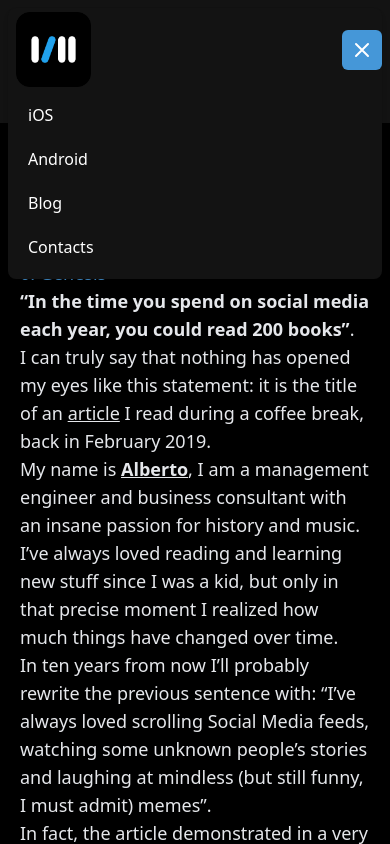
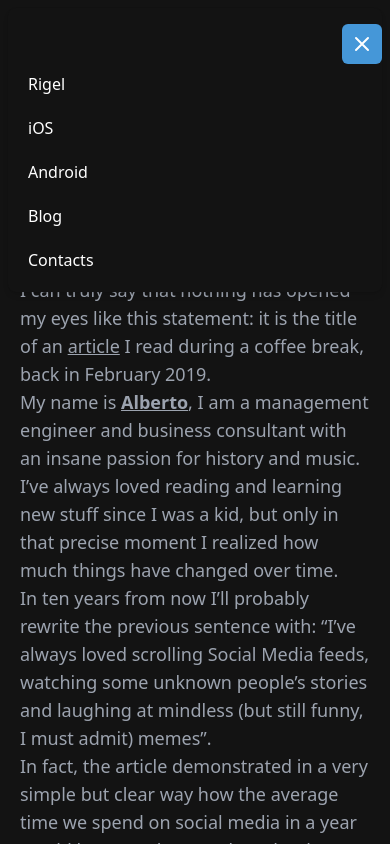
Before and after one commit to rigel-app/rigel-app.github.io, a Gatsby site: page /never-give-up-always-pivot/ in a window 390 px wide. Both pictures are taken after a click on the button "Open main menu". Shown: the top 844 px of the page. Built offline with nearby package versions, Linux system fonts and the light colour scheme; Gatsby itself is replaced by a stand-in of ours.

Commit message:
fix nav bar in blog

```diff
--- a/src/blog/never-give-up-always-pivot.md
+++ b/src/blog/never-give-up-always-pivot.md
@@ -1,6 +1,6 @@
 ---
 title: Never Give Up, Always Pivot - a Startup Story
-author: Tommaso
+author: Alberto
 date: 2021-02-08
 ---
 
--- a/src/components/nav-bar.js
+++ b/src/components/nav-bar.js
@@ -1,6 +1,6 @@
 import React, { useState, useEffect, useRef } from "react"
 
-const NavBar = () => {
+const NavBar = ({hideNav=false}) => {
     const [showModal, setShowModal] = useState(false)
     const [showSocialModal, setShowSocialModal] = useState(false)
     const container = useRef(null);
@@ -14,16 +14,16 @@ const NavBar = () => {
         };
 
         window.addEventListener('click', handleOutsideClick);
+
         return () => window.removeEventListener('click', handleOutsideClick);
     }, [showSocialModal, container]);
 
     return (<>
-        <div class="relative pt-6 px-4 sm:px-6 lg:px-16">
+        <div hidden={hideNav} class="relative pt-6 px-4 sm:px-6 lg:px-16 ">
             <nav class="relative flex items-center justify-between sm:h-10 lg:justify-start " aria-label="Global">
-                <div class="flex items-center flex-grow flex-shrink-0 lg:flex-grow-0">
-                    <div class="flex items-center justify-between w-full md:w-auto">
-                        <a style={{ height: 75 }} href="/">
-                            {/* <span class="sr-only">Workflow</span> */}
+                <div class="flex items-center flex-grow flex-shrink-0 lg:flex-grow-0 ">
+                    <div class="flex items-center justify-end w-full md:w-auto">
+                        <a class="hidden sm:flex " style={{ height: 75 }} href="/">
                             <img style={{ height: 75 }} class="h-8 w-auto sm:h-10" src={require('../assets/icons/rigel-icon.png')} />
                         </a>
                         <div class="-mr-2 flex items-center md:hidden">
@@ -37,6 +37,7 @@ const NavBar = () => {
                     </div>
                 </div>
                 <div class="hidden md:flex md:ml-10 ">
+
                     <a target='_blank' href="https://apps.apple.com/it/app/rigel/id1521924790" class="font-sans font-medium text-gray-500 hover:text-gray-900 dark:text-white dark:hover:text-primary pr-5">iOS</a>
 
                     <a target='_blank' href="https://play.google.com/store/apps/details?id=com.rigel" class="font-sans font-medium text-gray-500 hover:text-gray-900 dark:text-white dark:hover:text-primary pr-5">Android</a>
@@ -77,10 +78,10 @@ const NavBar = () => {
 
         <div class={`absolute top-0 inset-x-0 p-2 transition transform origin-top-right ${showModal ? 'show' : 'hidden'} md:hidden`}>
             <div class="rounded-lg shadow-md bg-white dark:bg-darkbackg ring-1 ring-black ring-opacity-5 overflow-hidden">
-                <div class="px-2 pt-1 flex items-center justify-between">
-                    <div>
+                <div class="px-2 pt-4 flex items-center justify-end">
+                    {/* <div>
                         <img style={{ height: 75 }} class="h-8 w-auto" src={require('../assets/icons/rigel-icon.png')} alt="" />
-                    </div>
+                    </div> */}
                     <div class="-mr-2">
                         <button type="button" onClick={() => setShowModal(!showModal)} class="bg-white dark:bg-primary rounded-md p-2 inline-flex items-center justify-center text-gray-400 dark:text-white hover:text-gray-500 hover:bg-gray-100 focus:outline-none focus:ring-2 focus:ring-inset focus:ring-primary">
                             <span class="font-sans sr-only">Close main menu</span>
@@ -91,7 +92,10 @@ const NavBar = () => {
                     </div>
                 </div>
                 <div role="menu" aria-orientation="vertical" aria-labelledby="main-menu">
-                    <div class="px-2 pt-2 pb-3 space-y-1" role="none">
+                    <div class="px-2 pb-3 space-y-1" role="none">
+
+                        <a href="/" class="font-sans block px-3 py-2 rounded-md text-base font-medium text-gray-700 hover:text-gray-900 hover:bg-gray-50 dark:text-white dark:hover:text-white dark:hover:bg-primary" role="menuitem">Rigel</a>
+
                         <a target='_blank' href="https://apps.apple.com/it/app/rigel/id1521924790" class="font-sans block px-3 py-2 rounded-md text-base font-medium text-gray-700 hover:text-gray-900 hover:bg-gray-50 dark:text-white dark:hover:text-white dark:hover:bg-primary" role="menuitem">iOS</a>
 
                         <a target='_blank' href="https://play.google.com/store/apps/details?id=com.rigel" class="font-sans block px-3 py-2 rounded-md text-base font-medium text-gray-700 hover:text-gray-900 hover:bg-gray-50 dark:text-white dark:hover:text-white dark:hover:bg-primary" role="menuitem">Android</a>
--- a/src/templates/blog-post.js
+++ b/src/templates/blog-post.js
@@ -1,4 +1,4 @@
-import React, { useState } from "react"
+import React, { useState, useRef, useEffect } from "react"
 import { graphql } from "gatsby"
 import Navbar from "../components/nav-bar"
 
@@ -6,24 +6,39 @@ export default function BlogPost({ data }) {
   const [showModal, setShowModal] = useState(false)
   const post = data.markdownRemark
 
+
+  const prevScrollY = useRef(0);
+
+  const [scrollTop, setScrollTop] = useState(0)
+  const [hideNav, setHideNav] = useState(false)
+
+  const calculateScroll = () => {
+    if (prevScrollY.current.scrollTop >= scrollTop && !hideNav) {
+      setHideNav(true)
+    } else if (prevScrollY.current.scrollTop < scrollTop && hideNav) {
+      setHideNav(false)
+    }
+    setScrollTop(prevScrollY.current.scrollTop)
+  }
+
   return (
 
     <html class="dark">
 
       <div class="relative bg-white dark:bg-darkbackg overflow-y-auto w-screen h-full lg:h-screen">
         <div class=" h-full mx-auto"> {/*max-w-7xl*/}
-          <div class="relative z-10 pb-8 h-full sm:pb-16 md:pb-20 lg:w-1/2"> {/*lg:pb-28 xl:pb-32*/}
+          <div class="relative z-10 pb-8 h-full sm:pb-16 md:pb-20 lg:w-1/2 bg-opacity-0"> {/*lg:pb-28 xl:pb-32*/}
             {/* <svg class="hidden lg:block absolute right-0 inset-y-0 h-full w-48 text-white dark:text-darkbackg transform translate-x-1/2" fill="currentColor" viewBox="0 0 100 100" preserveAspectRatio="none" aria-hidden="true">
         <polygon class="" points="50,0 100,0 50,100 0,100" />
       </svg> */}
-            <Navbar />
+            <Navbar hideNav={hideNav}/>
 
-            <div class="bg-blogbackg overflow-y-auto w-screen h-screen flex justify-center mt-6 px-5">
+            <div ref={prevScrollY} onScroll={calculateScroll} class="bg-darkbackg overflow-y-auto w-screen h-screen flex justify-center mt-6 px-5">
               <div class="flex items-center justify-start flex-col w-full md:w-2/5 lg:w-6/12 ">
 
-                <h1 class="font-sans m-0 mt-16 text-primary self-start ">{post.frontmatter.title}</h1>
+                <h1 class="font-sans m-0 mt-8 text-primary self-start ">{post.frontmatter.title}</h1>
                 <p class="font-sans mt-1 text-gray-300 self-start text-sm">{new Date(post.frontmatter.date).toLocaleDateString()}</p>
-                <div class="font-sans mt-6 text-gray-200 self-start text-lg" dangerouslySetInnerHTML={{ __html: post.html }} />
+                <div class="font-sans mt-6 text-gray-400 self-start text-lg" dangerouslySetInnerHTML={{ __html: post.html }} />
 
               </div>
             </div>
```
Lines whose indentation alone changed are shown as unchanged.
